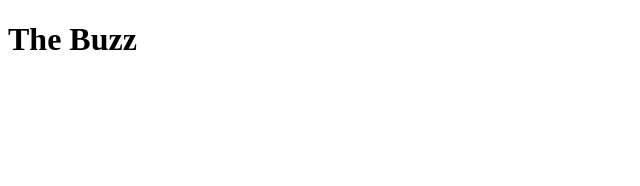
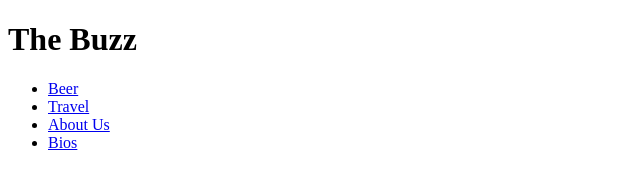
Before and after one commit to nicolaboulter/thebuzz, a plain HTML site: page homepage.html in a window 1280 px wide. Shown: the whole page, without its empty margins (0-640 px from the left). Drawn offline with Linux system fonts and the light colour scheme.

Commit message:
Menu Bar

```diff
--- a/homepage.html
+++ b/homepage.html
@@ -1,4 +1,11 @@
 <!DOCTYPE html>
 <html>
 
-<h1> The Buzz </h>
+<h1> The Buzz </h1>
+
+<ul>
+      <li><a href="#">Beer</a></li>
+      <li><a href="#">Travel</a></li>
+      <li><a href="#">About Us</a></li>
+      <li><a href="#">Bios</a></li>
+    </ul>
```
